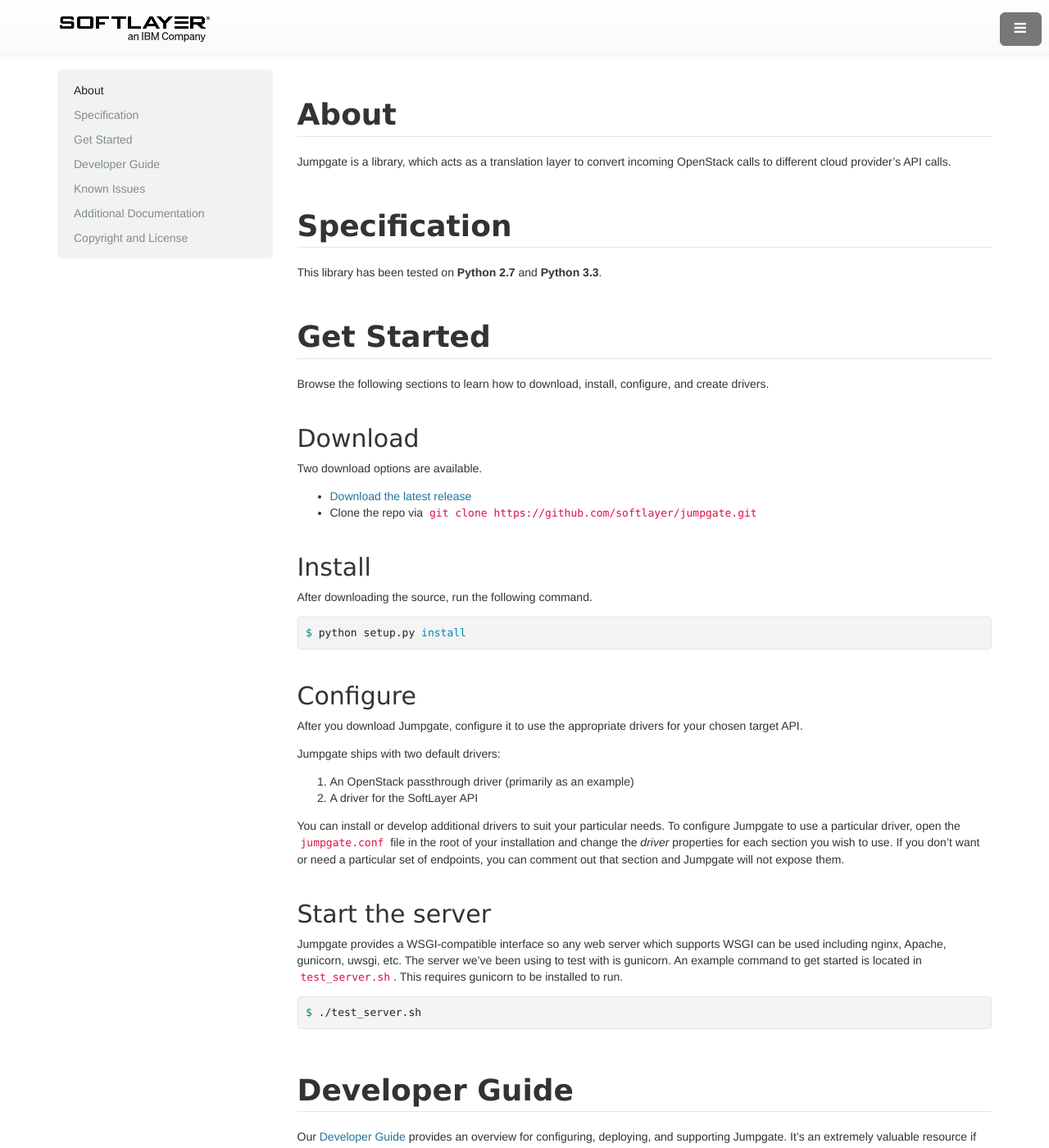
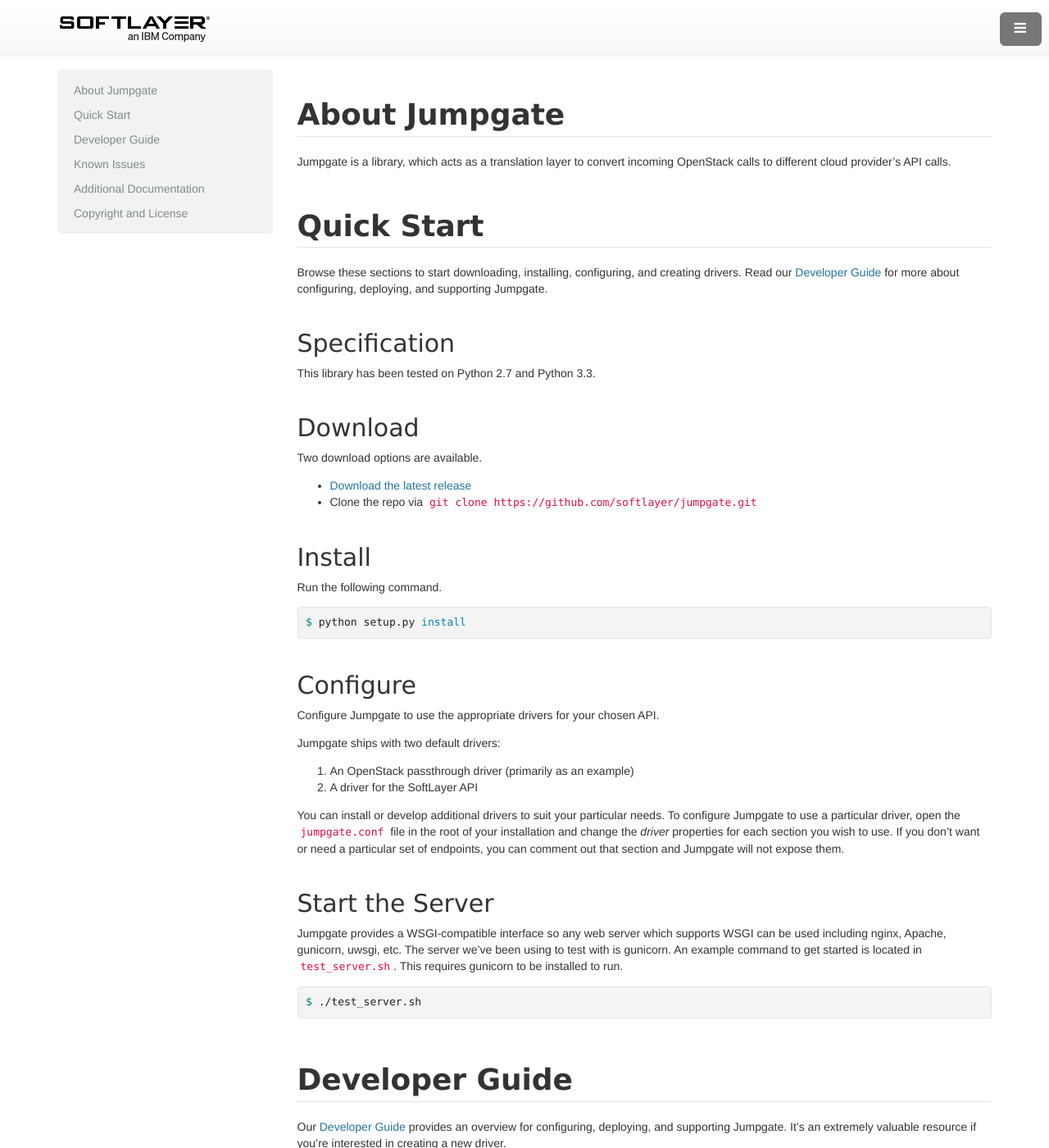
Before and after one commit to softlayer/jumpgate, a Jekyll site: the page built from get-started.md, in a window 1280 px wide and 1400 px high. Shown: the whole window at 82% size. Built offline with Jekyll 4.4.1, drawn with Linux system fonts in a browser that asks for light colours.

Commit message:
Readiness and cleansing for upcoming launch

```diff
--- a/_includes/nav-get-started.html
+++ b/_includes/nav-get-started.html
@@ -1,6 +1,5 @@
-<li><a href="#about">About</a></li>
-<li><a href="#specification">Specification</a></li>
-<li><a href="#get_started">Get Started</a></li>
+<li><a href="#about_jumpgate">About Jumpgate</a></li>
+<li><a href="#quick_start">Quick Start</a></li>
 <li><a href="#developer_guide">Developer Guide</a></li>
 <li><a href="#known_issues">Known Issues</a></li>
 <li><a href="#additional_documentation">Additional Documentation</a></li>
--- a/css/pages.css
+++ b/css/pages.css
@@ -3,6 +3,7 @@
  * Table of Contents
  *
  * Scaffolding
+ * Buttons
  * Navigation
  * Footer
  * Social
@@ -60,6 +61,8 @@
   font-size: 13px;
   font-weight: normal;
 }
+
+/*-- Buttons --*/
 
 .btn-outline {
   color: #563d7c;
@@ -450,18 +453,19 @@
 .h1 {
   padding-bottom: 6px;
   margin-bottom: 20px;
-  font-family: "jaf-bernino-sans", "Lucida Grande", sans-serif;
+  font-family: "dejarip", "Lucida Grande", sans-serif;
   font-size: 36px;
   font-weight: bold;
   text-rendering: optimizeLegibility;
   border-bottom: 1px solid #e5e5e5;
+  letter-spacing: -0.08px;
 }
 
 h2,
 .h2 {
   padding-bottom: 0;
   margin: 40px 0 10px;
-  font-family: "jaf-bernino-sans", "Lucida Grande", sans-serif;
+  font-family: "dejarip", "Lucida Grande", sans-serif;
   font-size: 30px;
   text-rendering: optimizeLegibility;
 }
@@ -469,7 +473,7 @@
 h3,
 .h3 {
   padding-top: 10px;
-  font-family: "jaf-bernino-sans", "Lucida Grande", sans-serif;
+  font-family: "dejarip", "Lucida Grande", sans-serif;
   font-size: 24px;
   font-weight: 700;
   text-rendering: optimizeLegibility;
@@ -478,7 +482,7 @@
 h4,
 .h4 {
   margin: 20px 0 4px;
-  font-family: "jaf-bernino-sans", "Lucida Grande", sans-serif;
+  font-family: "dejarip", "Lucida Grande", sans-serif;
   font-size: 18px;
   font-weight: 600;
   text-rendering: optimizeLegibility;
@@ -548,7 +552,7 @@
 
 output pre.nowrap {
   display: none;
-  /* hidden until > 1280px */
+  /* hidden until > 1200px */
 
   white-space: pre;
 }
@@ -569,9 +573,9 @@
   }
 }
 
-@media (min-width: 1280px) {
+@media (min-width: 1200px) {
   {
-    /* hidden until >= 1280px */
+    /* hidden until = 1200px */
 
   }
   output pre.nowrap {
--- a/get-started.md
+++ b/get-started.md
@@ -5,17 +5,17 @@
 baseurl: "../"
 ---
 
-# About
+# About Jumpgate
 
 Jumpgate is a library, which acts as a translation layer to convert incoming OpenStack calls to different cloud provider's API calls.
 
-# Specification
+# Quick Start
 
-This library has been tested on **Python 2.7** and **Python 3.3**.
+Browse these sections to start downloading, installing, configuring, and creating drivers. Read our [Developer Guide]({{ page.baseurl }}developer-guide) for more about configuring, deploying, and supporting Jumpgate.
 
-# Get Started
+## Specification
 
-Browse the following sections to learn how to download, install, configure, and create drivers.
+This library has been tested on Python 2.7 and Python 3.3.
 
 ## Download
 
@@ -26,7 +26,7 @@
 
 ## Install
 
-After downloading the source, run the following command.
+Run the following command.
 
 {% highlight bash %}
 $ python setup.py install
@@ -34,7 +34,7 @@
 
 ## Configure
 
-After you download Jumpgate, configure it to use the appropriate drivers for your chosen target API.
+Configure Jumpgate to use the appropriate drivers for your chosen API.
 
 Jumpgate ships with two default drivers:
 
@@ -43,13 +43,12 @@
 
 You can install or develop additional drivers to suit your particular needs. To configure Jumpgate to use a particular driver, open the `jumpgate.conf` file in the root of your installation and change the *driver* properties for each section you wish to use. If you don't want or need a particular set of endpoints, you can comment out that section and Jumpgate will not expose them.
 
-## Start the server
+## Start the Server
 Jumpgate provides a WSGI-compatible interface so any web server which supports WSGI can be used including nginx, Apache, gunicorn, uwsgi, etc. The server we've been using to test with is gunicorn. An example command to get started is located in `test_server.sh`. This requires gunicorn to be installed to run.
 
 {% highlight bash %}
 $ ./test_server.sh
 {% endhighlight %}
-
 
 # Developer Guide
 
```
Also changed, not shown: css/landing.css (+10 -7 lines), developer-guide.md (+2 -2 lines), learn-more.md (+10 -0 lines), images/bg2@1200.png (added), images/bg@1200.jpg (renamed from images/bg@1280.jpg).
